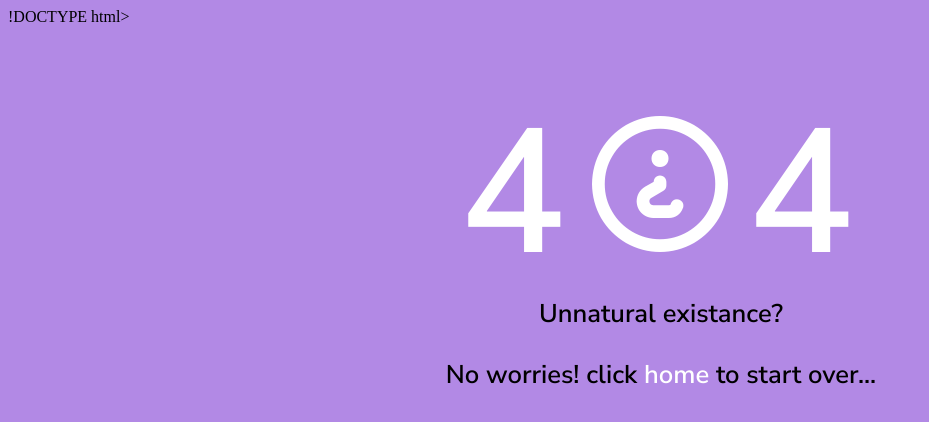
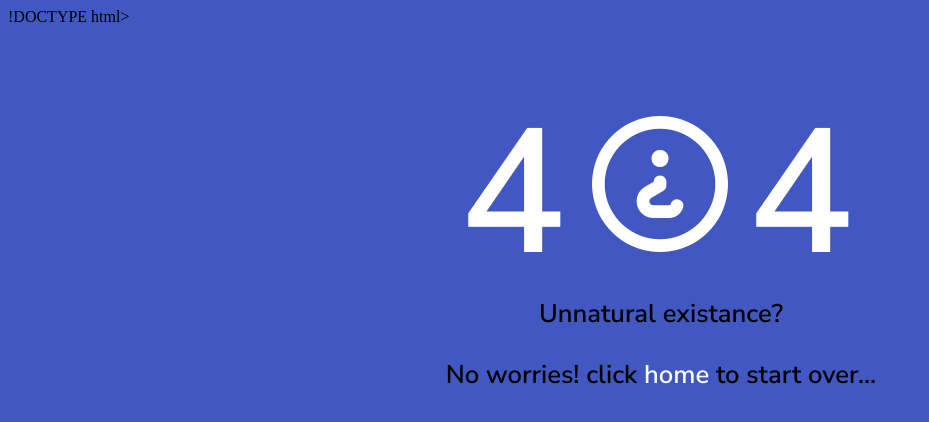
Before and after one commit to hn-ii/cloud-analytics.co, a plain HTML site: page 404/404.html in a window 1280 px wide. Shown: the whole page, without its empty margins (0-929 px from the left). Drawn offline with Linux system fonts and the light colour scheme; files whose address does not match are found by name.

Commit message:
Update 404.css

```diff
--- a/404/404.css
+++ b/404/404.css
@@ -1,10 +1,10 @@
 
 body {
-  background-color: #B289E5;
+  background-color: #4158C3;
 }
 
 .mainbox {
-  background-color: #B289E5;
+  background-color: #4158C3;
   margin: auto;
   height: 600px;
   width: 600px;
```
